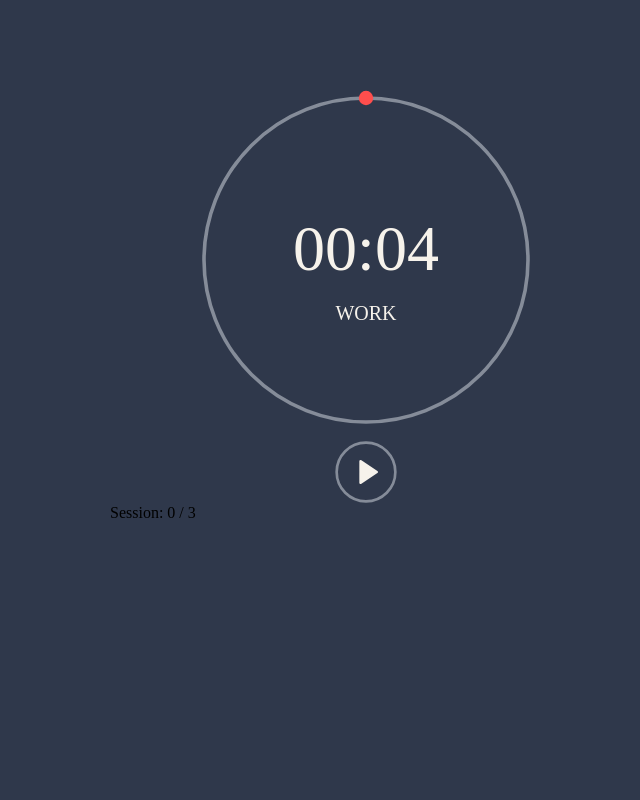
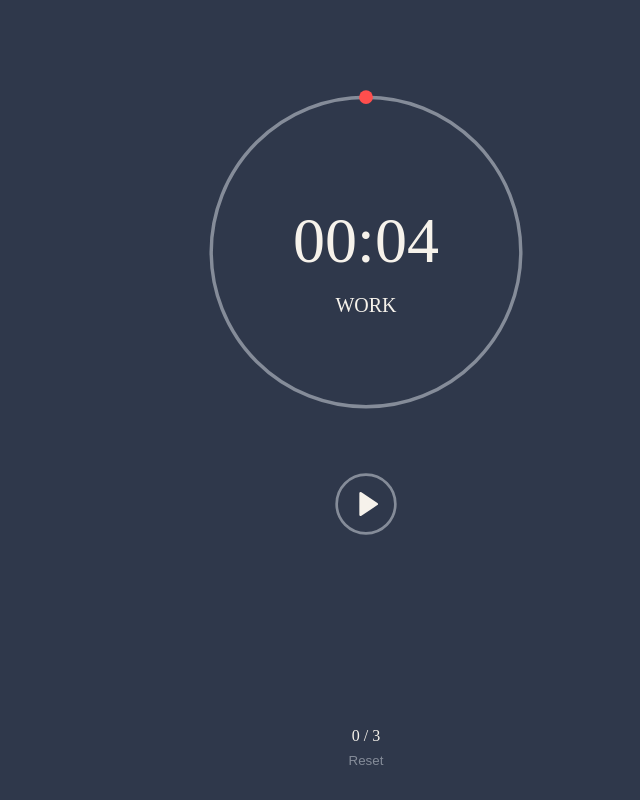
Before and after one commit to fosseddy/pomodoro, a Vue app: page / in a window 1280 px wide. Shown: the whole page, without its empty margins (274-914 px from the left). Built offline with nearby package versions, Linux system fonts and the light colour scheme.

Commit message:
add session counter and reset pomodoro button

```diff
--- a/src/app.vue
+++ b/src/app.vue
@@ -159,6 +159,13 @@ export default Vue.extend({
         this.cycle = { name: CycleName.Break, time: 1 };
         this.timer.value = 1;
       }
+    },
+
+    reset() {
+      this.resetInterval();
+      this.timer = { value: 4, state: TimerState.Idle };
+      this.cycle = { name: CycleName.Work, time: 4 };
+      this.sessionCount = 0;
     }
   }
 });
@@ -181,6 +188,7 @@ export default Vue.extend({
         p(class="timer__cycle-name") {{ cycleName }}
 
     button(
+      class="btn btn--content-center"
       v-if="timer.state === TimerState.Idle || timer.state === TimerState.Paused"
       @click="startTimer"
     )
@@ -190,6 +198,7 @@ export default Vue.extend({
           polygon(class="icon--filled-white icon--white" points="10,8 16,12 10,16 10,8")
 
     button(
+      class="btn btn--content-center"
       v-else-if="timer.state === TimerState.Ticking"
       @click="pauseTimer"
     )
@@ -199,15 +208,16 @@ export default Vue.extend({
           rect(class="icon--white" x="10" y="8" width="1" height="8")
           rect(class="icon--white" x="13" y="8" width="1" height="8")
 
-    button(v-else @click="nextTimer")
+    button(class="btn btn--content-center" v-else @click="nextTimer")
       svg(class="icon" viewBox="0 0 24 24")
         g
           circle(cx="12" cy="12" r="11")
           polyline(class="icon--white" stroke-width="2" points="9,8 12,12 9,16")
           polyline(class="icon--white" stroke-width="2" points="13,8 16,12 13,16")
 
-    div(style="width: 40%")
-      p Session: {{ sessionCount }} / 3
+    div(class="session-counter")
+      p(class="session-counter__value") {{ sessionCount }} / 3
+      button(class="session-counter__btn btn" @click="reset") Reset
 </template>
 
 <style scoped lang="scss">
@@ -220,26 +230,30 @@ $blue: #0bbddb;
 $gray: #858c99;
 $light-gray: #c0c9da;
 
-button {
-  cursor: pointer;
-  border: none;
-  background: none;
-  display: flex;
-  flex-direction: column;
-  align-items: center;
-  justify-content: center;
-
-  &:hover {
-    opacity: 0.5;
-  }
-}
-
 #app {
   background: $navy;
   display: flex;
   flex-direction: column;
   align-items: center;
   padding-top: 5rem;
+  padding-bottom: 2rem;
+}
+
+.btn {
+  cursor: pointer;
+  border: none;
+  background: none;
+
+  &:hover {
+    opacity: 0.5;
+  }
+
+  &--content-center {
+    display: flex;
+    flex-direction: column;
+    align-items: center;
+    justify-content: center;
+  }
 }
 
 .icon {
@@ -273,6 +287,7 @@ button {
   align-items: center;
   justify-content: center;
   color: $white;
+  margin-bottom: 3rem;
 
   &__progress {
     transform: rotate(-90deg);
@@ -318,4 +333,20 @@ button {
     text-transform: uppercase;
   }
 }
+
+.session-counter {
+  margin-top: auto;
+  display: flex;
+  flex-direction: column;
+
+  &__value {
+    text-align: center;
+    color: $white;
+    margin-bottom: .5rem;
+  }
+
+  &__btn {
+    color: $gray;
+  }
+}
 </style>
```
